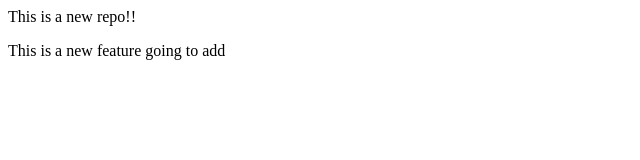
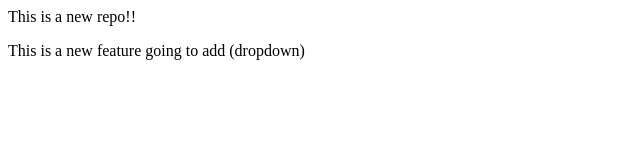
Before and after one commit to LohithaDamarla/local_repo, a plain HTML site: page local_repo/index.html in a window 1280 px wide. Shown: the full height of the page, 0-640 px from the left. Drawn offline with Linux system fonts and the light colour scheme.

Commit message:
added dropdown

```diff
--- a/local_repo/index.html
+++ b/local_repo/index.html
@@ -1,2 +1,2 @@
 <p>This is a new repo!!</p>
-<p> This is a new feature going to add</p>
+<p> This is a new feature going to add (dropdown)</p>
```
